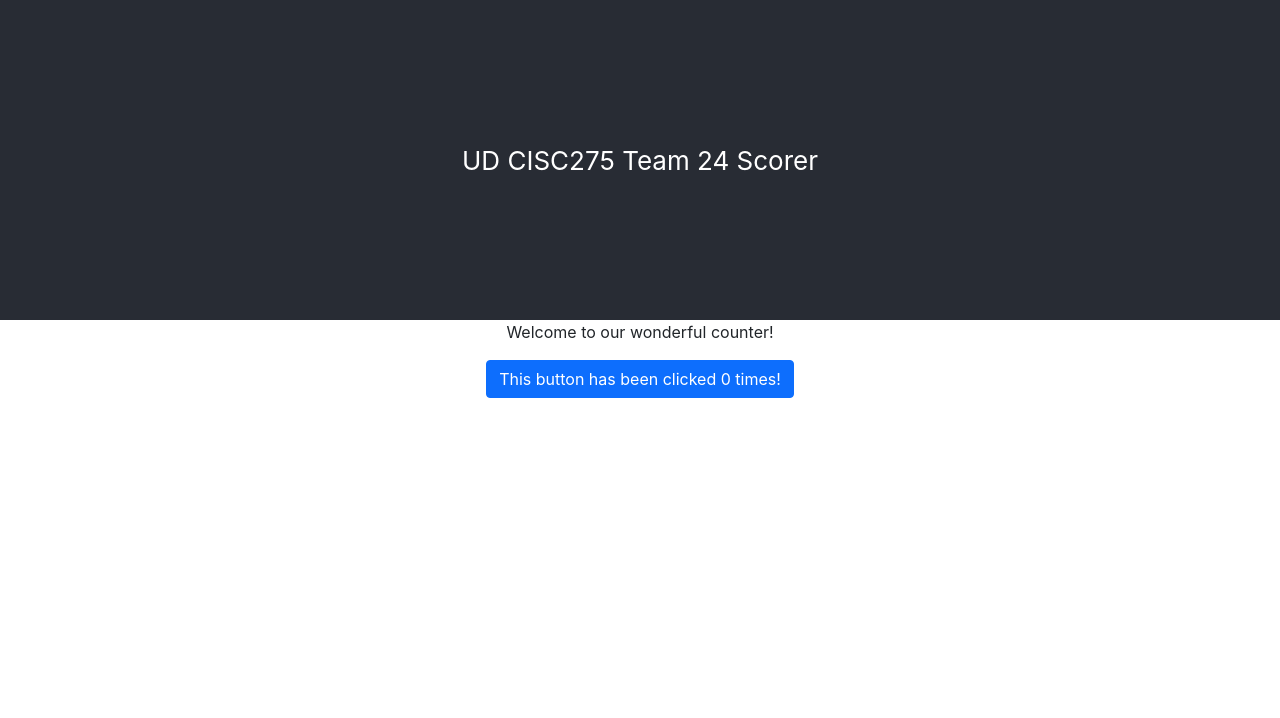
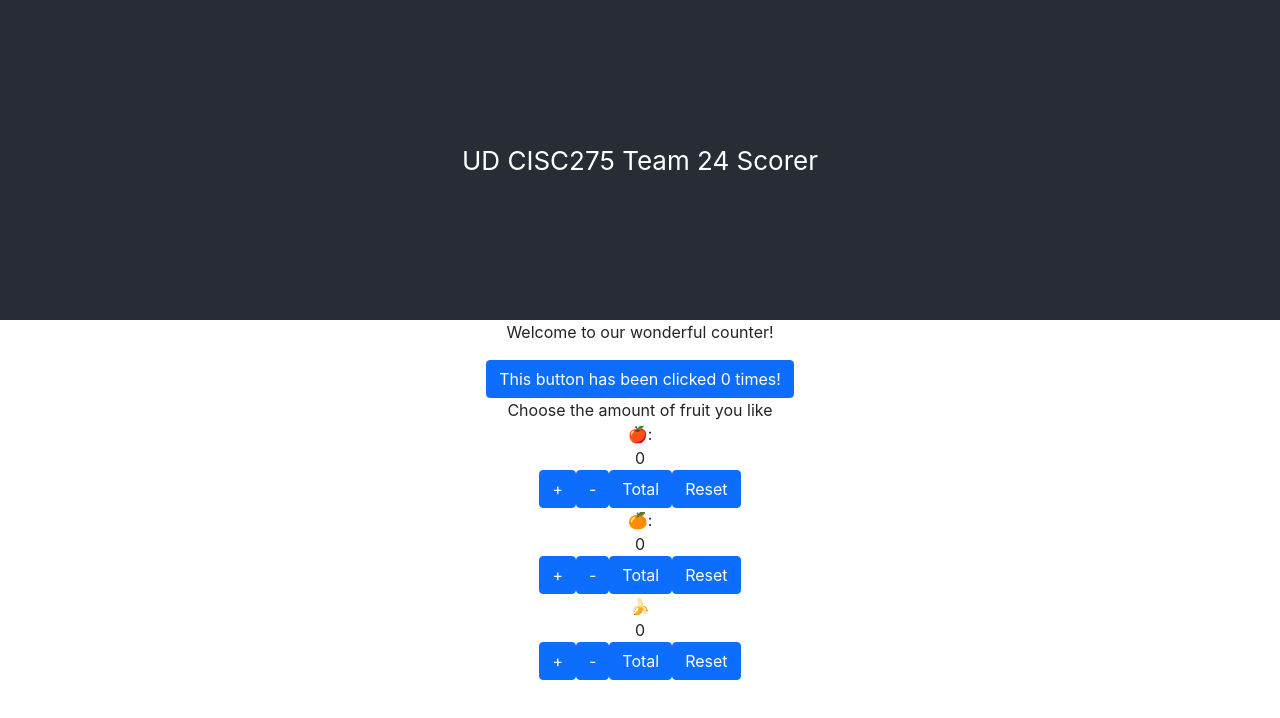
Before and after one commit to weldindunn/team-24-scorer, a React (Create React App) app: page / in a window 1280 px wide. Shown: the top 718 px of the page. Built offline with nearby package versions, Linux system fonts and the light colour scheme.

Commit message:
add a new components

```diff
--- a/src/App.tsx
+++ b/src/App.tsx
@@ -1,5 +1,6 @@
 import React from "react";
 import "./App.css";
+import { Counters } from "./components/newCounter";
 import { Counter } from "./components/Counter";
 
 function App(): JSX.Element {
@@ -10,9 +11,19 @@ function App(): JSX.Element {
                     UD CISC275 Team 24 Scorer
                 </header>
                 <p>Welcome to our wonderful counter!</p>
+                <div style={{ textAlign: "center" }}>
+                    <Counter></Counter>
+                    <span>Choose the amount of fruit you like</span>
+                </div>
             </div>
             <div style={{ textAlign: "center" }}>
-                <Counter></Counter>
+                🍎:<Counters></Counters>
+            </div>
+            <div style={{ textAlign: "center" }}>
+                🍊:<Counters></Counters>
+            </div>
+            <div style={{ textAlign: "center" }}>
+                🍌<Counters></Counters>
             </div>
         </div>
     );
--- /dev/null
+++ b/src/components/newCounter.tsx
@@ -0,0 +1,45 @@
+import React, { useState } from "react";
+import { Button } from "react-bootstrap";
+
+export function Counters(): JSX.Element {
+    const [count, setCount] = useState<number>(0);
+    const [count1, setminusCount] = useState<number>(0);
+    const [total, settotal] = useState<number>(0);
+
+    function addCounter(): void {
+        setCount(count + 1);
+    }
+    function minusCounter(): void {
+        setminusCount(count1 - 1);
+    }
+    function gettotal(): void {
+        settotal(count + count1);
+    }
+    function reset(): void {
+        setCount(0);
+        setminusCount(0);
+        settotal(0);
+    }
+
+    return (
+        <div>
+            <div>
+                <div>{total}</div>
+                <div>
+                    <span>
+                        <Button onClick={addCounter}>+</Button>
+                    </span>
+                    <span>
+                        <Button onClick={minusCounter}>-</Button>
+                    </span>
+                    <span>
+                        <Button onClick={gettotal}>Total</Button>
+                    </span>
+                    <span>
+                        <Button onClick={reset}>Reset</Button>
+                    </span>
+                </div>
+            </div>
+        </div>
+    );
+}
```
